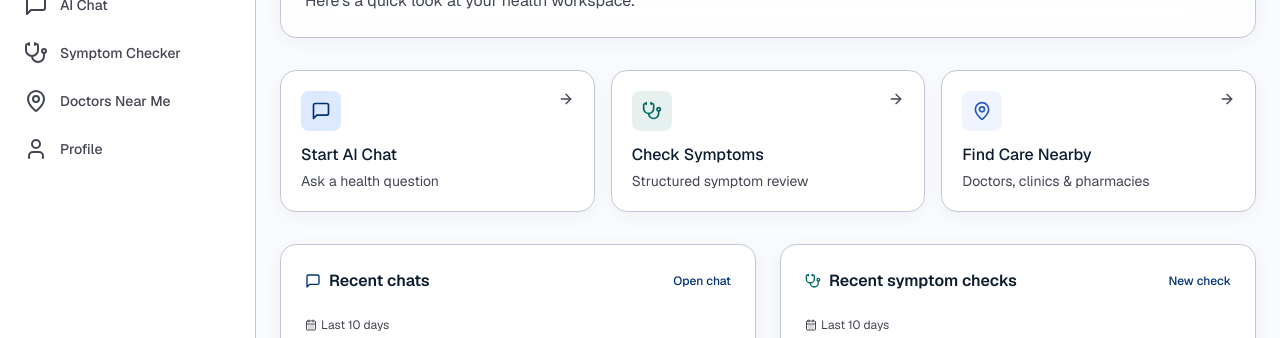
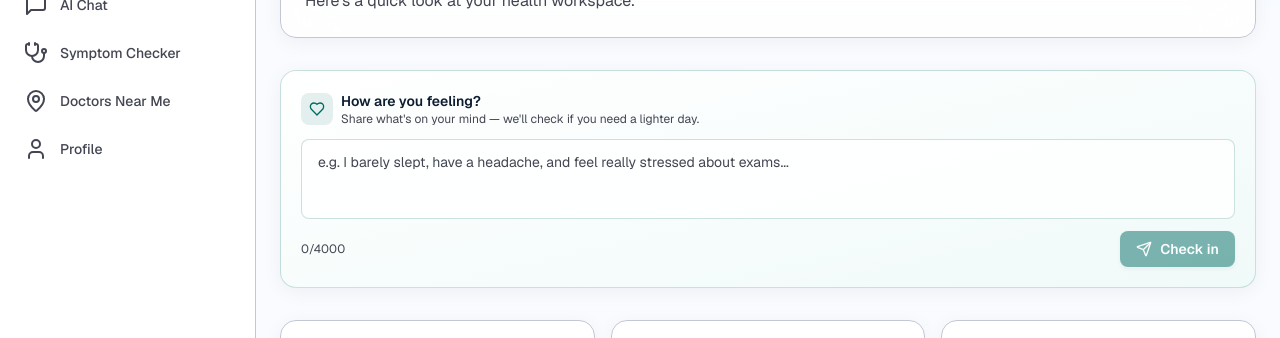
Before and after one commit to anubhab7105/MedAssist_AI, a Next.js app in the folder frontend/: page /dashboard in a window 1280 px wide. Shown: the part 157-495 px from the top of the page. Built offline with nearby package versions, Linux system fonts and the light colour scheme; no server answers.

Commit message:
feat: implement interactive dashboard with health workspace overview, quick actions, and history widgets

```diff
--- a/frontend/app/(dashboard)/dashboard/page.tsx
+++ b/frontend/app/(dashboard)/dashboard/page.tsx
@@ -88,6 +88,8 @@ export default function DashboardPage() {
         </h1>
         <p className="mt-1 text-muted-foreground">Here&apos;s a quick look at your health workspace.</p>
       </div>
+
+      <CheckInWidget onCheckInComplete={handleCheckInComplete} />
 
       <div className="grid gap-4 sm:grid-cols-3">
         {QUICK_ACTIONS.map((action) => (
```
Also changed, not shown: 1 other file (tests, documents, lock files or other folders).
